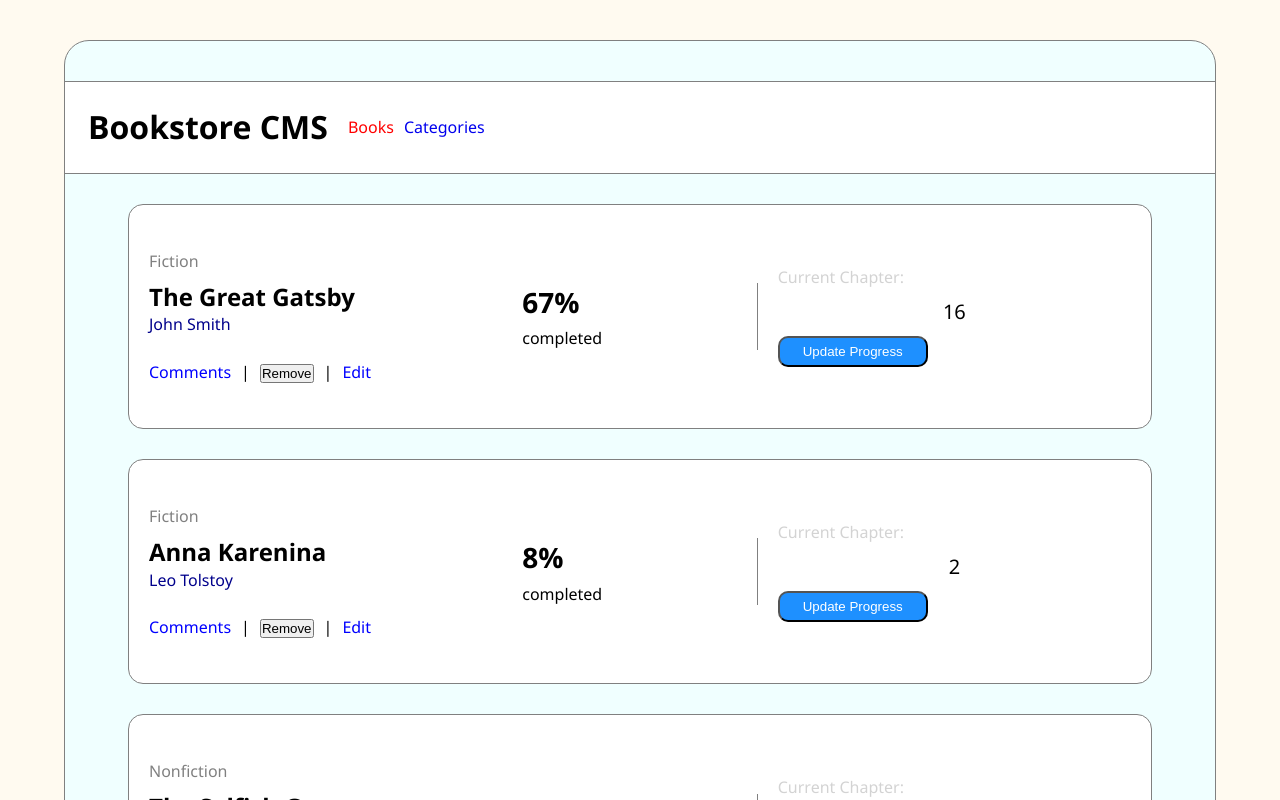
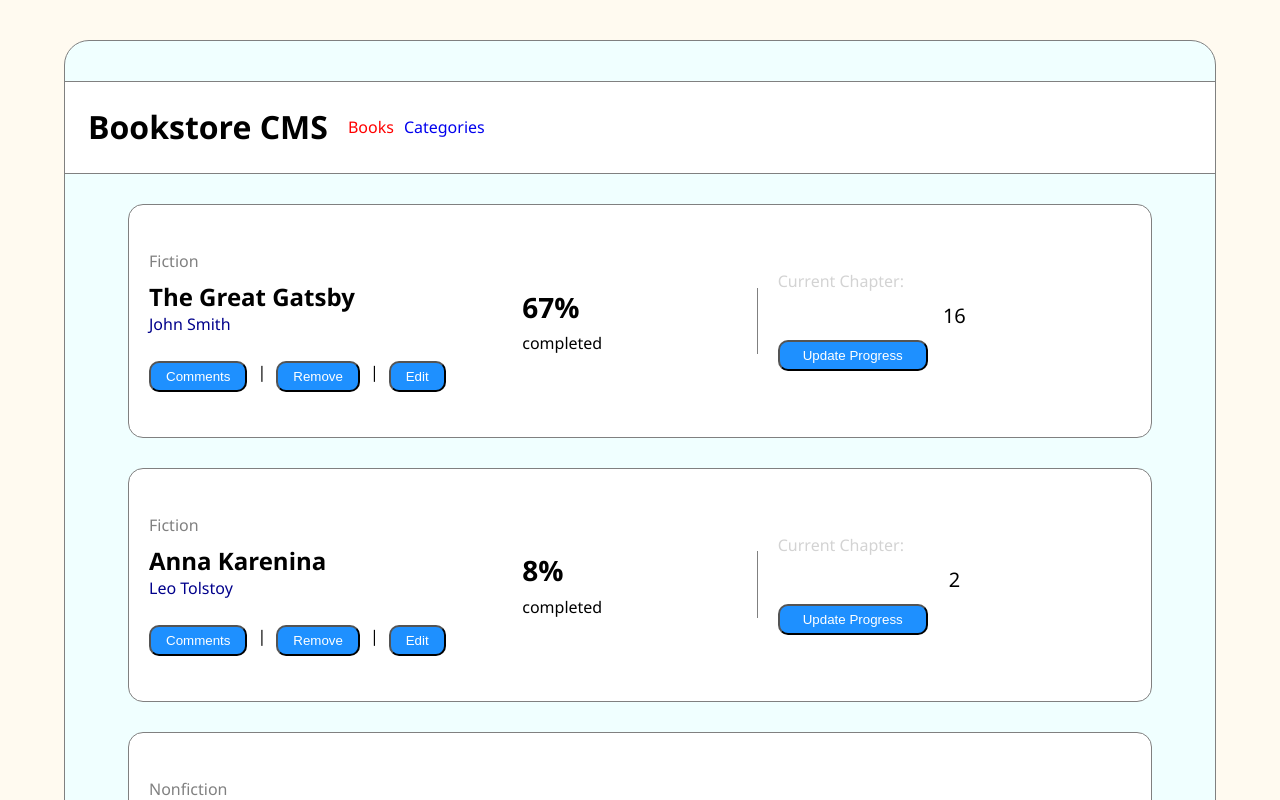
Before and after one commit to lordksix/bookstore-react-redux, a React (Create React App) app: page / in a window 1280 px wide. Shown: the top 800 px of the page. Built offline with nearby package versions, Linux system fonts and the light colour scheme.

Commit message:
Modify styles for book items

```diff
--- a/src/components/Books/BookItem.jsx
+++ b/src/components/Books/BookItem.jsx
@@ -23,7 +23,7 @@ const BookItem = (props) => {
   const bookProgress = `${Math.round((finishedChap / totalChap) * 100)}%`;
   const currentChap = `${finishedChap < totalChap ? finishedChap : 'Finished'} `;
   return (
-    <div className={styles.bookItem} id={idElem}>
+    <div className={styles.bookItem}>
       <div className={styles.left}>
         <div className={styles.bookCaract}>
           <span className={styles.bookCategory}>{category}</span>
@@ -34,15 +34,23 @@ const BookItem = (props) => {
         </div>
         <nav className={styles.bookInter}>
           <ul>
-            <li key={uuidv4()} className={styles.navItem}>Comments</li>
+            <li key={uuidv4()}>
+              <button type="button" onClick={() => handleRemoveBook(idElem)} className={styles.btnPlacehoder}>
+                Comments
+              </button>
+            </li>
             <li key={uuidv4()} className={styles.separator}>|</li>
-            <li key={uuidv4()} className={styles.navItem}>
-              <button type="button" onClick={() => handleRemoveBook(idElem)}>
+            <li key={uuidv4()}>
+              <button type="button" onClick={() => handleRemoveBook(idElem)} className={styles.btnPlacehoder}>
                 Remove
               </button>
             </li>
             <li key={uuidv4()} className={styles.separator}>|</li>
-            <li key={uuidv4()} className={styles.navItem}>Edit</li>
+            <li key={uuidv4()}>
+              <button type="button" onClick={() => handleRemoveBook(idElem)} className={styles.btnPlacehoder}>
+                Edit
+              </button>
+            </li>
           </ul>
         </nav>
       </div>
```
